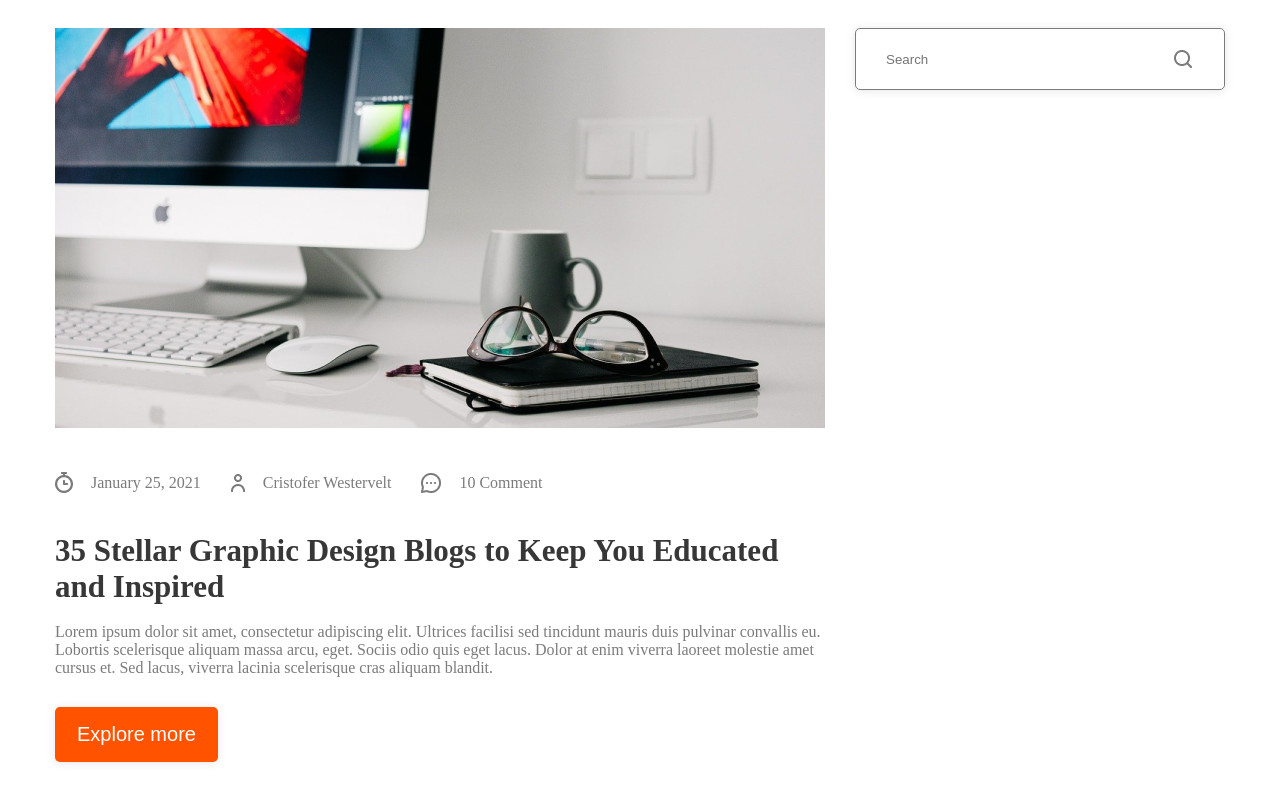
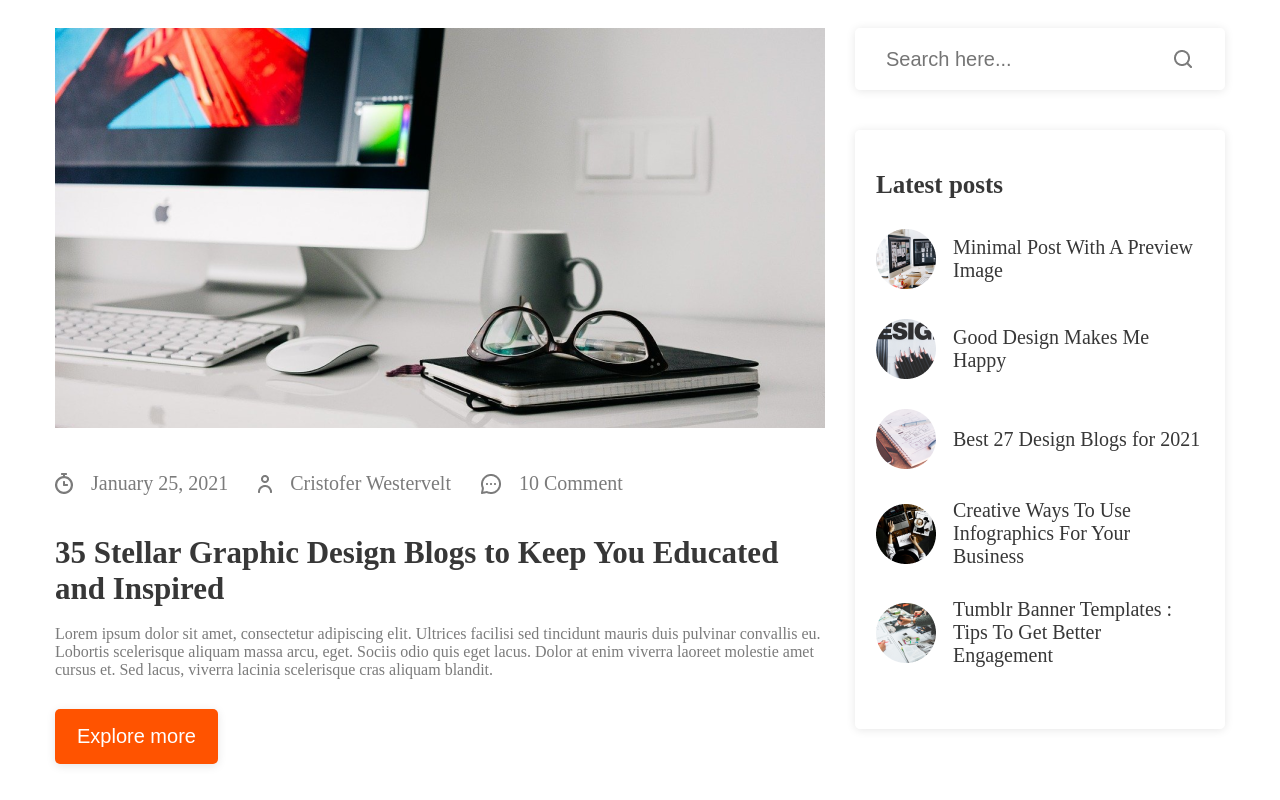
Before and after one commit to glitch-prog/landingTMS, a plain HTML site: page index.html in a window 1280 px wide. Shown: the part 480-1280 px from the top of the page. Drawn offline with Linux system fonts and the light colour scheme; a web font is replaced by a local one.

Commit message:
Desktop_demo

```diff
--- a/index.html
+++ b/index.html
@@ -87,6 +87,7 @@
               </p>
               <button class="button">Explore more</button>
             </div>
+
             <div class="blog__posts__card">
               <img src="/assets/img/blog__post__card2.png" alt="" />
               <div class="blog__posts__card__stat">
@@ -114,6 +115,7 @@
               </p>
               <button class="button">Explore more</button>
             </div>
+
             <div class="blog__posts__card">
               <img src="./assets/img/blog__post__card3.png" alt="" />
               <div class="blog__posts__card__stat">
@@ -138,6 +140,7 @@
               </p>
               <button class="button">Explore more</button>
             </div>
+
             <div class="blog__posts__card">
               <img src="./assets/img/blog__post__card4.png" alt="" />
               <div class="blog__posts__card__stat">
@@ -194,8 +197,37 @@
           </div>
           <div class="blog__navbar">
             <div class="blog__navbar__search">
-              <input type="text" placeholder="Search" />
+              <input type="text" placeholder="Search here..." />
               <button class="btn__search"></button>
+            </div>
+
+            <div class="blog__navbar__rating">
+              <h4>Latest posts</h4>
+
+              <div class="blog__navbar__rating__card">
+                <img src="./assets/img/user__icon1.png" alt="icon" />
+                <p>Minimal Post With A Preview Image</p>
+              </div>
+
+              <div class="blog__navbar__rating__card">
+                <img src="./assets/img/user__icon2.png" alt="icon" />
+                <p>Good Design Makes Me Happy</p>
+              </div>
+
+              <div class="blog__navbar__rating__card">
+                <img src="./assets/img/user__icon3.png" alt="icon" />
+                <p>Best 27 Design Blogs for 2021</p>
+              </div>
+
+              <div class="blog__navbar__rating__card">
+                <img src="./assets/img/user__icon4.png" alt="icon" />
+                <p>Creative Ways To Use Infographics For Your Business</p>
+              </div>
+
+              <div class="blog__navbar__rating__card">
+                <img src="./assets/img/user__icon5.png" alt="icon" />
+                <p>Tumblr Banner Templates : Tips To Get Better Engagement</p>
+              </div>
             </div>
           </div>
         </div>
--- a/scss/components/_blog.scss
+++ b/scss/components/_blog.scss
@@ -3,3 +3,7 @@
   flex-direction: row;
   justify-content: space-between;
 }
+
+.blog__navbar {
+  justify-content: space-between;
+}
--- /dev/null
+++ b/scss/components/_blog__navbar.scss
@@ -0,0 +1,25 @@
+.blog__navbar__search {
+  max-width: 370px;
+  display: flex;
+  flex-direction: row;
+  align-items: center;
+  border: 1px solid #fff;
+  border-radius: 5px;
+  padding: 0 30px;
+  box-shadow: 0px 1px 10px rgba(0, 0, 0, 0.1);
+  margin-bottom: 40px;
+}
+
+.blog__navbar__rating {
+  width: 370px;
+  height: auto;
+  padding: 40px 20px 61px 20px;
+  border: 1px solid #fff;
+  border-radius: 5px;
+  box-shadow: 0px 1px 10px rgba(0, 0, 0, 0.1);
+}
+
+.blog__navbar__rating > h4 {
+  font-size: 25px;
+  margin-bottom: 30px;
+}
--- /dev/null
+++ b/scss/components/_blog__navbar__rating__card.scss
@@ -0,0 +1,19 @@
+.blog__navbar__rating__card {
+  display: flex;
+  flex-direction: row;
+  align-items: center;
+}
+
+.blog__navbar__rating__card:not(:last-child) {
+  margin-bottom: 30px;
+}
+
+.blog__navbar__rating__card p {
+  width: 251px;
+  color: $black;
+  font-size: 20px;
+}
+
+.blog__navbar__rating__card img {
+  margin-right: 17px;
+}
--- a/scss/components/_blog__posts__card__stat__card.scss
+++ b/scss/components/_blog__posts__card__stat__card.scss
@@ -16,4 +16,5 @@
 .blog__posts__card__stat__card p {
   margin: 0;
   padding: 0;
+  font-size: 20px;
 }
--- a/scss/components/_blog__search.scss
+++ b/scss/components/_blog__search.scss
@@ -1,17 +1,7 @@
-.blog__navbar__search {
-  max-width: 370px;
-  display: flex;
-  flex-direction: row;
-  justify-content: center;
-  align-items: center;
-  border: 1px solid #7b7b7b;
-  border-radius: 5px;
-  padding: 0 30px;
-  box-shadow: 0px 1px 10px rgba(0, 0, 0, 0.1);
-}
-
 .blog__navbar__search input {
   width: 316px;
   height: 60px;
   border: none;
+  font-size: 20px;
+  color: $gray;
 }
--- a/scss/components/_button.scss
+++ b/scss/components/_button.scss
@@ -5,6 +5,6 @@
   padding: 16px 22px;
   font-size: 20px;
   border-radius: 5px;
-  box-shadow: 0px 1px 10px rgba(0, 0, 0, 0.1);
+  box-shadow: 0px 2px 10px rgba(0, 0, 0, 0.1);
   cursor: pointer;
 }
--- a/scss/components/_components-dir.scss
+++ b/scss/components/_components-dir.scss
@@ -10,3 +10,5 @@
 @import 'button__search';
 @import 'blog';
 @import 'blog__search';
+@import 'blog__navbar';
+@import 'blog__navbar__rating__card';
--- a/scss/components/_header.scss
+++ b/scss/components/_header.scss
@@ -1,4 +1,4 @@
-.header > wrapper {
+.header {
   box-shadow: 0px 1px 10px rgba(0, 0, 0, 0.1);
 }
 
```
Also changed, not shown: assets/img/user__icon1.png (added), assets/img/user__icon2.png (added), assets/img/user__icon3.png (added), assets/img/user__icon4.png (added), assets/img/user__icon5.png (added), scss/main.css, 1 other file.
